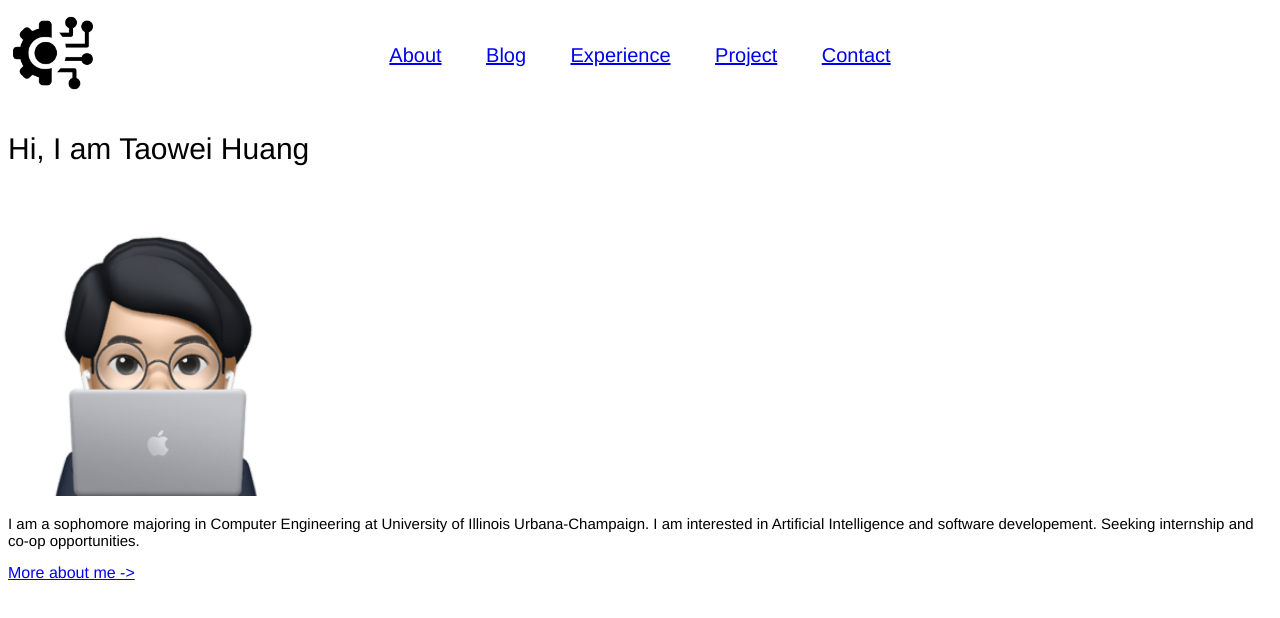
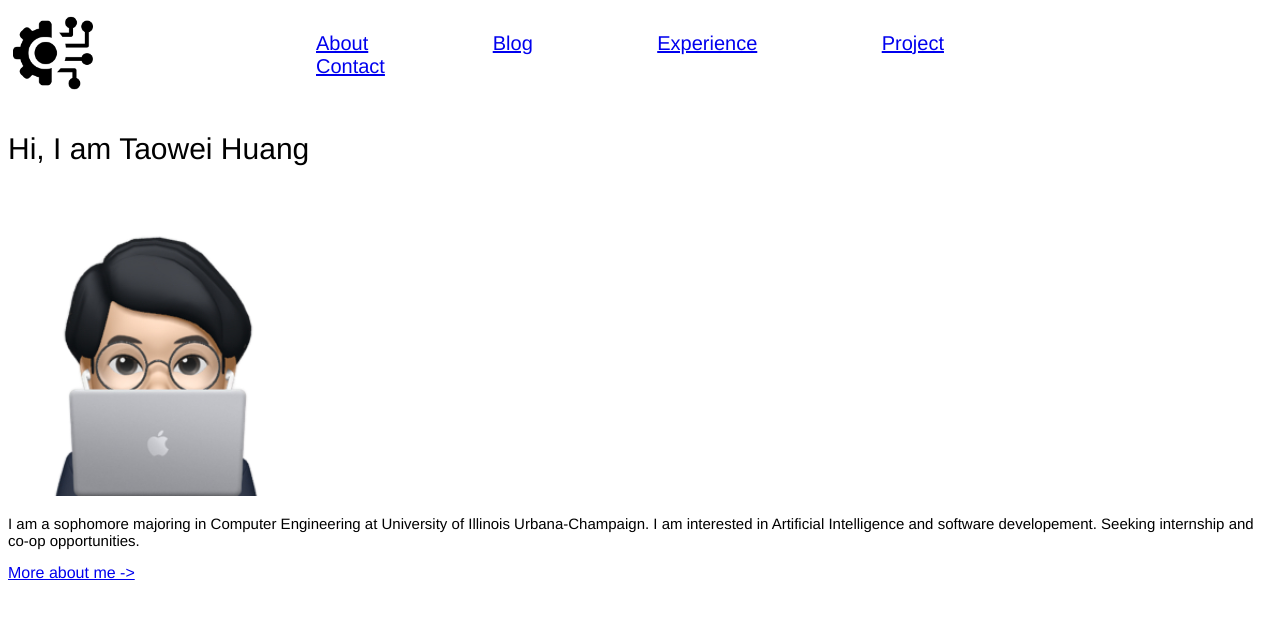
Before and after one commit to taoweih/taoweih.github.io, a plain HTML site: page index.html in a window 1280 px wide. Drawn offline with Linux system fonts and the light colour scheme.

Commit message:
change header style

```diff
--- a/resources/css/nav_style.css
+++ b/resources/css/nav_style.css
@@ -4,9 +4,7 @@ nav{
 
 .link{
     font-size: 20px;
-    padding-left: 20px;
-    padding-right: 20px;
-    display: inline-block;
+    padding: 10px 60px;
 }
 
 #icon{
@@ -22,6 +20,6 @@ nav{
 
 #header{
     position: absolute;
-    left: 50%;
-    transform: translateX(-50%);
+    left: 20%;
+    right: 10%;
 }
```
